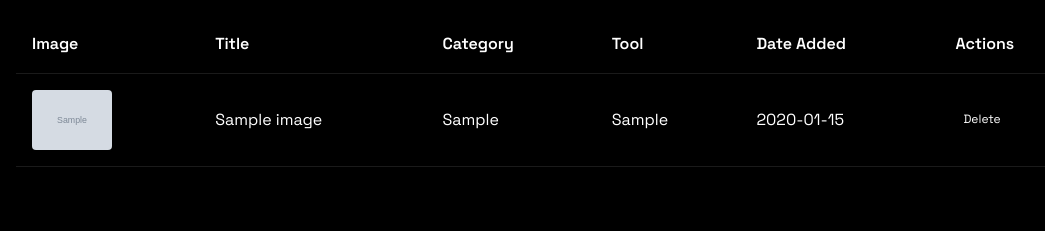
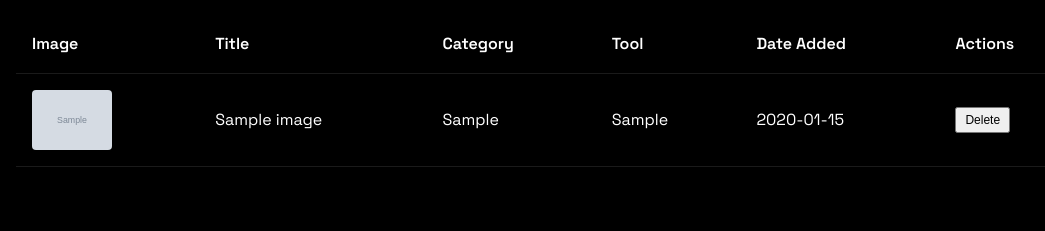
Before and after one commit to Peter07odia/portfolio, a Flask app: page /admin/gallery in a window 1280 px wide. Shown: the part 960-1191 px from the top of the page, without its empty margins (88-1133 px from the left). Run offline with Flask 3, Linux system fonts and the light colour scheme; tables that the repository leaves empty hold one stand-in row (values such as "Sample post"); grey boxes marked "Sample" are stand-in pictures.

Commit message:
Enable administrators to remove images directly from the image gallery
Replaces the delete link with a form submission for the delete_gallery_image route.

Replit-Commit-Author: Agent
Replit-Commit-Session-Id: b35ba973-9a45-4791-bc11-b8d8b69524de
Replit-Commit-Screenshot-Url: https://storage.googleapis.com/screenshot-production-us-central1/50f8758c-f764-4462-96f2-0091a6566f34/a1ba836b-fbf6-4893-ba59-d9d3565ef52a.jpg

```diff
--- a/templates/admin/gallery.html
+++ b/templates/admin/gallery.html
@@ -77,7 +77,11 @@
                         <td>{{ image.created_at.strftime('%Y-%m-%d') }}</td>
                         <td>
                             <div class="action-buttons">
-                                <a href="#" class="admin-btn small" title="Delete image" onclick="return confirm('Are you sure you want to delete this image? This action cannot be undone.');">Delete</a>
+                                <form action="{{ url_for('delete_gallery_image', image_id=image.id) }}" method="post" style="display: inline;">
+                                    <button type="submit" class="admin-btn small" title="Delete image" onclick="return confirm('Are you sure you want to delete this image? This action cannot be undone.');">
+                                        Delete
+                                    </button>
+                                </form>
                             </div>
                         </td>
                     </tr>
```
